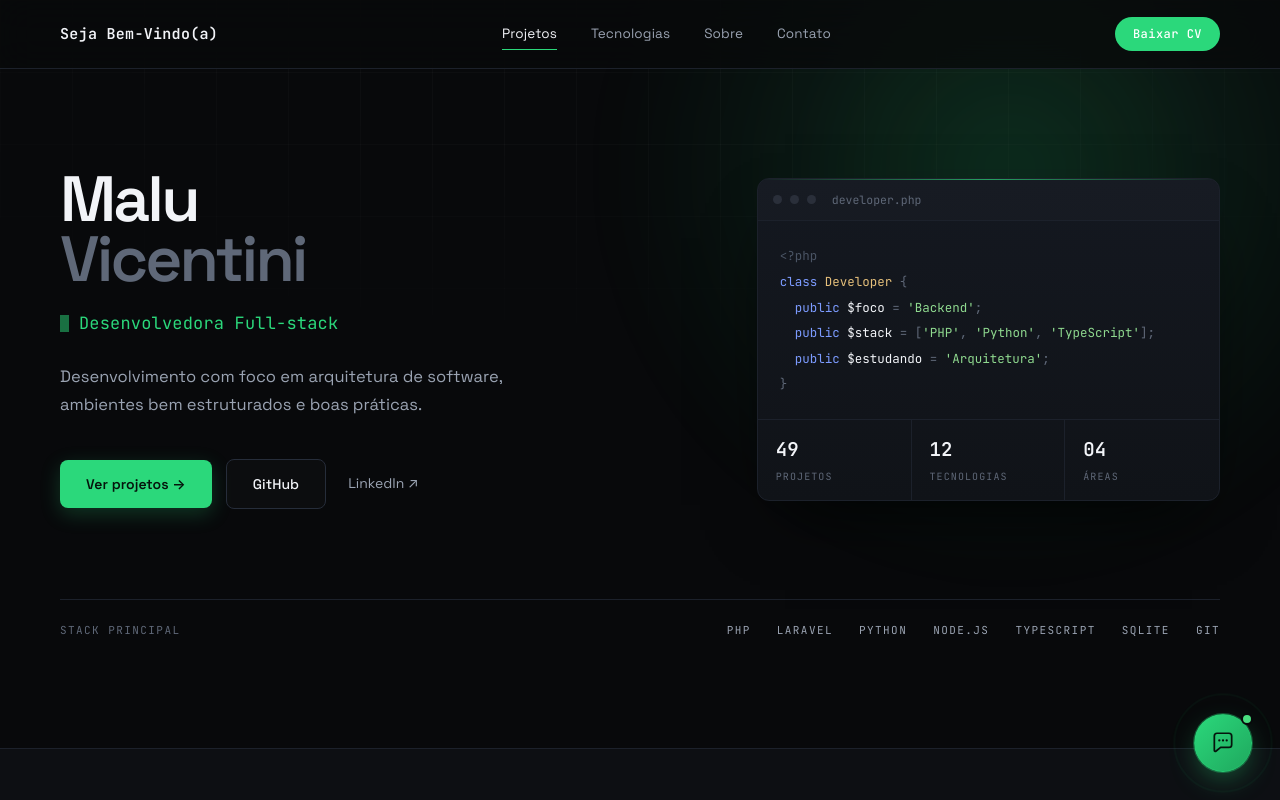
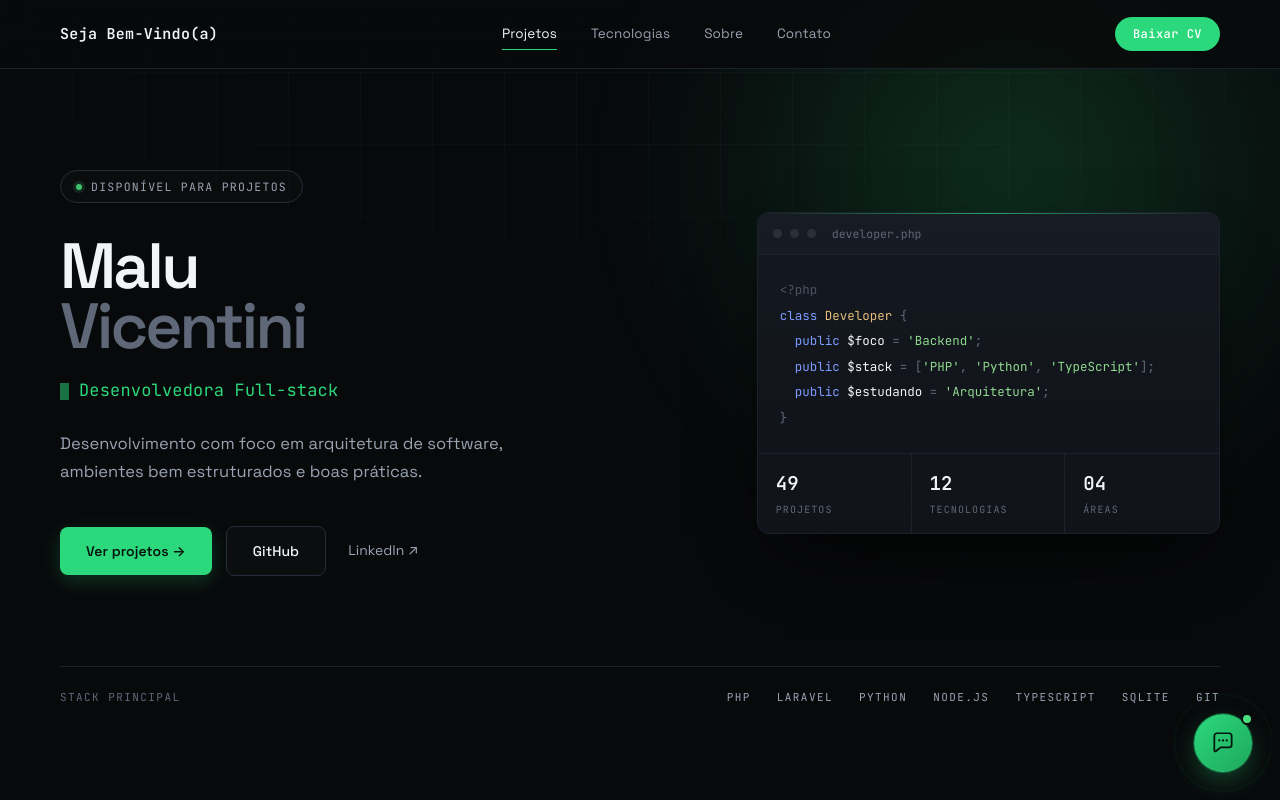
Before and after one commit to MariaLuizaVicentini/portfolio-malu-vicentini, a React (Vite) app: page / in a window 1280 px wide. Shown: the top 800 px of the page. Built offline with nearby package versions, Linux system fonts and the light colour scheme.

Commit message:
chore: utilisando selo de sttus

```diff
--- a/src/components/Hero/Hero.tsx
+++ b/src/components/Hero/Hero.tsx
@@ -1,3 +1,4 @@
+import StatusBadge from "./StatusBadge";
 import CodeTerminal from "./CodeTerminal";
 import { ButtonLink } from "@/components/primitivesUi";
 import { MAIN_STACK, SITE } from "@/data/site";
@@ -12,6 +13,8 @@ export default function Hero() {
       <div className="wrap">
         <div className="grid grid-cols-1 items-center gap-[52px] min-[980px]:grid-cols-[1.15fr_.85fr] min-[980px]:gap-[70px]">
           <div>
+            <StatusBadge label="Disponível para projetos" />
+
             <h1
               id="hero-title"
               className="mb-[22px] text-[clamp(28px,8vw,40px)] font-semibold leading-[.93] tracking-[-.045em] min-[620px]:text-[clamp(36px,5vw,64px)]"
--- a/src/components/Hero/StatusBadge.tsx
+++ b/src/components/Hero/StatusBadge.tsx
@@ -1,6 +1,4 @@
-interface StatusBadgeProps {
-  label: string;
-}
+import { StatusBadgeProps } from "@/types/hero";
 
 export default function StatusBadge({ label }: StatusBadgeProps) {
   return (
--- /dev/null
+++ b/src/types/hero.ts
@@ -0,0 +1,5 @@
+
+
+export interface StatusBadgeProps {
+  label: string;
+}
```
